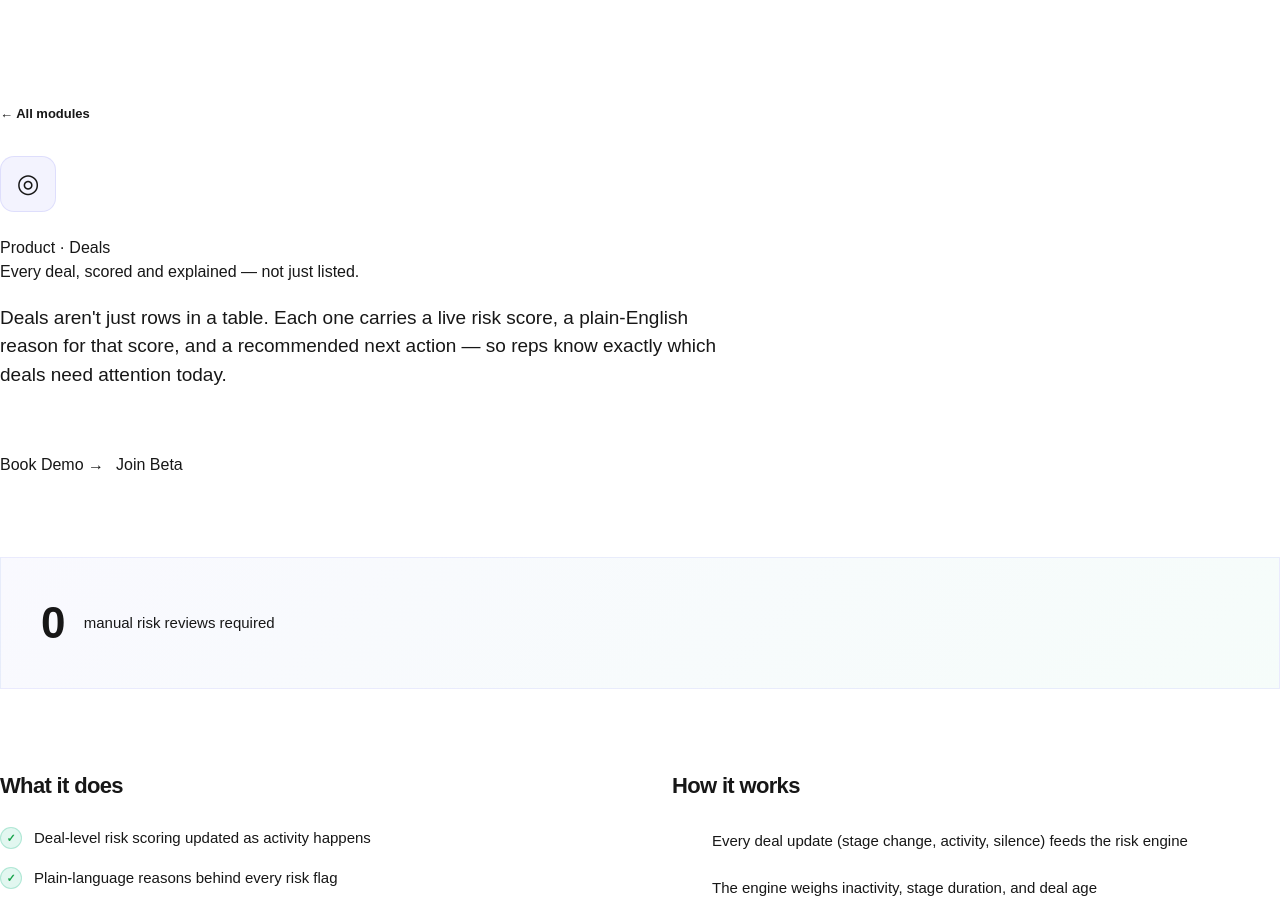
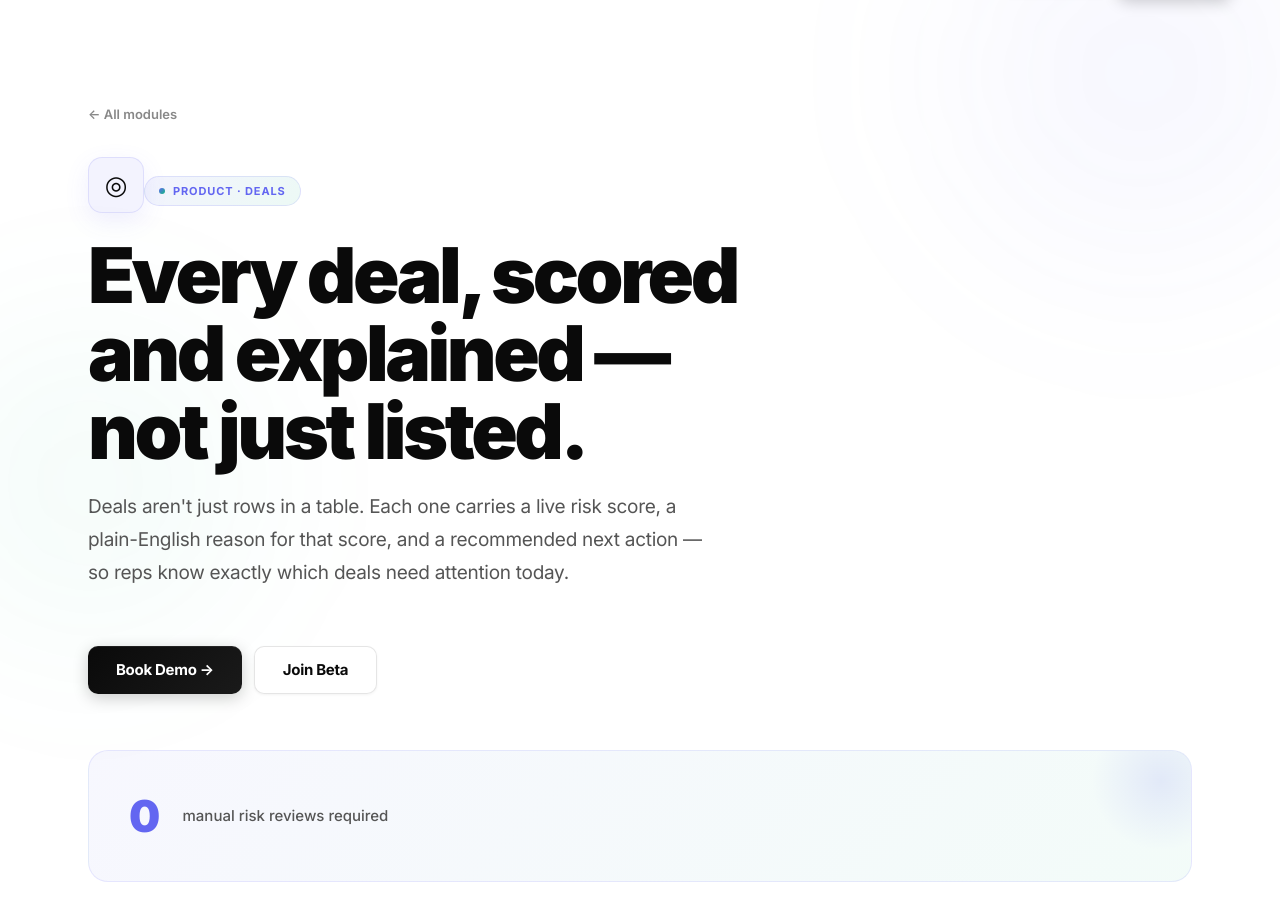
Before and after one commit to durveshparadkar/situs-dashboard, a Next.js app in the folder web/: page /features/deals in a window 1280 px wide. Shown: the part 67-972 px from the top of the page. Built offline with nearby package versions, Linux system fonts and the light colour scheme.

Commit message:
Restyle feature detail pages with global design system and UX-law motion

```diff
--- a/web/app/features/[slug]/page.tsx
+++ b/web/app/features/[slug]/page.tsx
@@ -3,8 +3,31 @@ import { notFound } from "next/navigation";
 import Link from "next/link";
 import Nav from "../../components/Nav";
 import Footer from "../../components/Footer";
+import { Reveal } from "../../components/shared/Reveal";
 import { FEATURE_DETAILS, getFeatureBySlug } from "../../components/shared/feature-details";
-import { DEMO_URL, SIGNUP_URL } from "../../components/shared/constants";
+import { DEMO_URL, SIGNUP_URL, GLOBAL_STYLES } from "../../components/shared/constants";
+
+/* ─────────────────────────────────────────────────────────────
+   FEATURE DETAIL PAGE — /features/[slug]
+   UX laws applied (annotated inline):
+   • Jakob's Law         — hero → proof → two-column detail →
+                           next-step, the pattern every reader
+                           already expects from a docs/feature page
+   • Serial Position     — stat highlight leads (primacy), "Next
+                           module" card closes (recency) before Footer
+   • Von Restorff        — the stat highlight is the one gradient
+                           callout on an otherwise clean page
+   • Miller's Law        — capabilities and steps chunked into two
+                           short columns, never one long list
+   • Goal-Gradient       — numbered 1-2-3 "How it works" steps read
+                           as a short, near-complete process
+   • Aesthetic-Usability — staggered Reveal entrances reuse the same
+                           motion language as the homepage
+   • Fitts's Law         — full-width "Next module" card, generous
+                           CTA padding
+   • Peak-End Rule       — page closes on Footer, same as every
+                           other page — no jarring dead end
+   ───────────────────────────────────────────────────────────── */
 
 type Params = Promise<{ slug: string }>;
 
@@ -33,72 +56,114 @@ export default async function FeaturePage({ params }: { params: Params }) {
 
   return (
     <>
+      {/* Fix: this page never loaded the design system before — every
+          .badge/.btn/.h-display class and --var() token resolved to
+          nothing, hence the black/unstyled screen. Same injection the
+          homepage uses. */}
+      <style>{GLOBAL_STYLES}</style>
+
       <Nav />
 
-      <main style={{ paddingTop: 168, paddingBottom: 0 }}>
-        <div style={{ maxWidth: "var(--container)", margin: "0 auto", padding: "0 var(--gutter)" }}>
+      <main style={{ paddingTop: 168, paddingBottom: 0, position: "relative", overflow: "hidden" }}>
+
+        {/* Ambient mesh — same visual language as every other section */}
+        <div aria-hidden="true" style={{ position: "absolute", inset: 0, pointerEvents: "none", overflow: "hidden" }}>
+          <div style={{
+            position: "absolute", top: -160, right: -160,
+            width: 600, height: 600, borderRadius: "50%",
+            background: "radial-gradient(circle, rgba(99,102,241,0.06) 0%, transparent 70%)",
+            filter: "blur(60px)",
+          }} />
+          <div style={{
+            position: "absolute", top: 300, left: -160,
+            width: 500, height: 500, borderRadius: "50%",
+            background: "radial-gradient(circle, rgba(16,185,129,0.05) 0%, transparent 70%)",
+            filter: "blur(60px)",
+          }} />
+        </div>
+
+        <div style={{ maxWidth: "var(--container)", margin: "0 auto", padding: "0 var(--gutter)", position: "relative" }}>
 
           {/* Breadcrumb */}
+          <Reveal>
             <Link
               href="/#features"
               style={{
                 display: "inline-flex", alignItems: "center", gap: 6,
                 fontSize: 13, fontWeight: 600, color: "var(--t-tertiary)",
                 textDecoration: "none", marginBottom: 32,
+                transition: "gap 0.2s var(--ease), color 0.2s var(--ease)",
               }}
             >
               ← All modules
             </Link>
+          </Reveal>
 
           {/* Hero */}
-          <div style={{ maxWidth: 720, marginBottom: 64 }}>
-            <div style={{
+          <Reveal delay={60}>
+            <div style={{ maxWidth: 720, marginBottom: 56 }}>
+              <div aria-hidden="true" style={{
                 display: "inline-flex", alignItems: "center", justifyContent: "center",
                 width: 56, height: 56, fontSize: 26,
                 background: "rgba(99,102,241,0.08)", border: "1px solid rgba(99,102,241,0.15)",
                 borderRadius: 14, marginBottom: 24,
+                boxShadow: "0 8px 24px rgba(99,102,241,0.1)",
               }}>
                 {feature.icon}
               </div>
 
               <div className="badge">Product · {feature.title}</div>
 
-            <h1 className="h-display" style={{ marginBottom: 20 }}>
+              <h1 className="h-display" style={{ marginBottom: 20, maxWidth: 680 }}>
                 {feature.tagline}
               </h1>
 
-            <p className="t-lead" style={{ fontSize: 19 }}>
+              <p className="t-lead" style={{ fontSize: 19, maxWidth: 620 }}>
                 {feature.overview}
               </p>
             </div>
+          </Reveal>
 
           {/* CTAs */}
-          <div style={{ display: "flex", gap: 12, flexWrap: "wrap", marginBottom: 80 }}>
+          <Reveal delay={110}>
+            <div className="btn-row" style={{ display: "flex", gap: 12, flexWrap: "wrap", marginBottom: 56 }}>
               <a href={DEMO_URL} className="btn btn--primary">Book Demo →</a>
               <a href={SIGNUP_URL} className="btn btn--secondary">Join Beta</a>
             </div>
+          </Reveal>
 
-          {/* Stat highlight */}
+          {/* Stat highlight — Von Restorff: the one gradient callout on the page */}
+          <Reveal delay={150}>
             <div style={{
-            background: "linear-gradient(135deg, rgba(99,102,241,0.04), rgba(16,185,129,0.04))",
-            border: "1px solid rgba(99,102,241,0.1)",
+              background: "linear-gradient(135deg, rgba(99,102,241,0.05), rgba(16,185,129,0.05))",
+              border: "1px solid rgba(99,102,241,0.12)",
               borderRadius: "var(--r-xl)", padding: "32px 40px",
-            display: "flex", alignItems: "center", gap: 20,
-            marginBottom: 80,
+              display: "flex", alignItems: "center", gap: 24,
+              marginBottom: 80, position: "relative", overflow: "hidden",
             }}>
-            <div style={{ fontSize: 44, fontWeight: 900, letterSpacing: "-0.04em", color: "var(--c-indigo)" }}>
+              <div aria-hidden="true" style={{
+                position: "absolute", top: -40, right: -40,
+                width: 140, height: 140, borderRadius: "50%",
+                background: "radial-gradient(circle, rgba(99,102,241,0.12) 0%, transparent 70%)",
+              }} />
+              <div style={{
+                fontSize: 44, fontWeight: 900, letterSpacing: "-0.04em",
+                color: "var(--c-indigo)", position: "relative", flexShrink: 0,
+              }}>
                 {feature.stat.value}
               </div>
-            <div style={{ fontSize: 15, color: "var(--t-secondary)", fontWeight: 500, maxWidth: 320 }}>
+              <div style={{ fontSize: 15, color: "var(--t-secondary)", fontWeight: 500, maxWidth: 360, position: "relative" }}>
                 {feature.stat.label}
               </div>
             </div>
+          </Reveal>
 
-          {/* Two-column: capabilities + how it works */}
-          <div style={{
+          {/* Two-column: capabilities + how it works (Miller's Law chunking) */}
+          <div className="two-col" style={{
             display: "grid", gridTemplateColumns: "1fr 1fr", gap: 64,
-            marginBottom: 100,
+            marginBottom: 96,
           }}>
+            <Reveal direction="left" delay={100}>
               <div>
                 <h2 style={{ fontSize: 22, fontWeight: 800, letterSpacing: "-0.03em", marginBottom: 24, color: "var(--t-primary)" }}>
                   What it does
@@ -117,11 +182,14 @@ export default async function FeaturePage({ params }: { params: Params }) {
                   ))}
                 </ul>
               </div>
+            </Reveal>
 
+            <Reveal direction="right" delay={150}>
               <div>
                 <h2 style={{ fontSize: 22, fontWeight: 800, letterSpacing: "-0.03em", marginBottom: 24, color: "var(--t-primary)" }}>
                   How it works
                 </h2>
+                {/* Goal-Gradient: numbered 1-2-3 reads as an almost-finished process */}
                 <ol style={{ display: "flex", flexDirection: "column", gap: 20, listStyle: "none" }}>
                   {feature.howItWorks.map((step, i) => (
                     <li key={step} style={{ display: "flex", alignItems: "flex-start", gap: 14 }}>
@@ -138,17 +206,20 @@ export default async function FeaturePage({ params }: { params: Params }) {
                   ))}
                 </ol>
               </div>
+            </Reveal>
           </div>
 
-          {/* Next module nav */}
+          {/* Next module nav — Serial Position: last thing read before Footer */}
+          <Reveal delay={200}>
             <Link
               href={`/features/${next.slug}`}
+              className="next-module-card"
               style={{
                 display: "flex", alignItems: "center", justifyContent: "space-between",
                 padding: "28px 32px", marginBottom: 100,
                 background: "var(--s-raised)", border: "1px solid var(--s-border)",
                 borderRadius: "var(--r-xl)", textDecoration: "none",
-              transition: "border-color 0.25s var(--ease), background 0.25s var(--ease)",
+                transition: "border-color 0.25s var(--ease), background 0.25s var(--ease), transform 0.25s var(--ease)",
               }}
             >
               <div>
@@ -159,11 +230,25 @@ export default async function FeaturePage({ params }: { params: Params }) {
                   {next.icon} {next.title}
                 </div>
               </div>
-            <span style={{ fontSize: 20, color: "var(--c-indigo)" }}>→</span>
+              <span aria-hidden="true" style={{ fontSize: 20, color: "var(--c-indigo)" }}>→</span>
             </Link>
+          </Reveal>
 
         </div>
       </main>
+
+      {/* Hover polish for the next-module card — plain CSS since this
+          is a server component and can't use onMouseEnter handlers */}
+      <style>{`
+        .next-module-card:hover {
+          border-color: rgba(99,102,241,0.3) !important;
+          background: #fff !important;
+          transform: translateY(-2px);
+        }
+        @media (max-width: 900px) {
+          .two-col { grid-template-columns: 1fr !important; gap: 40px !important; }
+        }
+      `}</style>
 
       <Footer />
     </>
```
Lines whose indentation alone changed are shown as unchanged.
